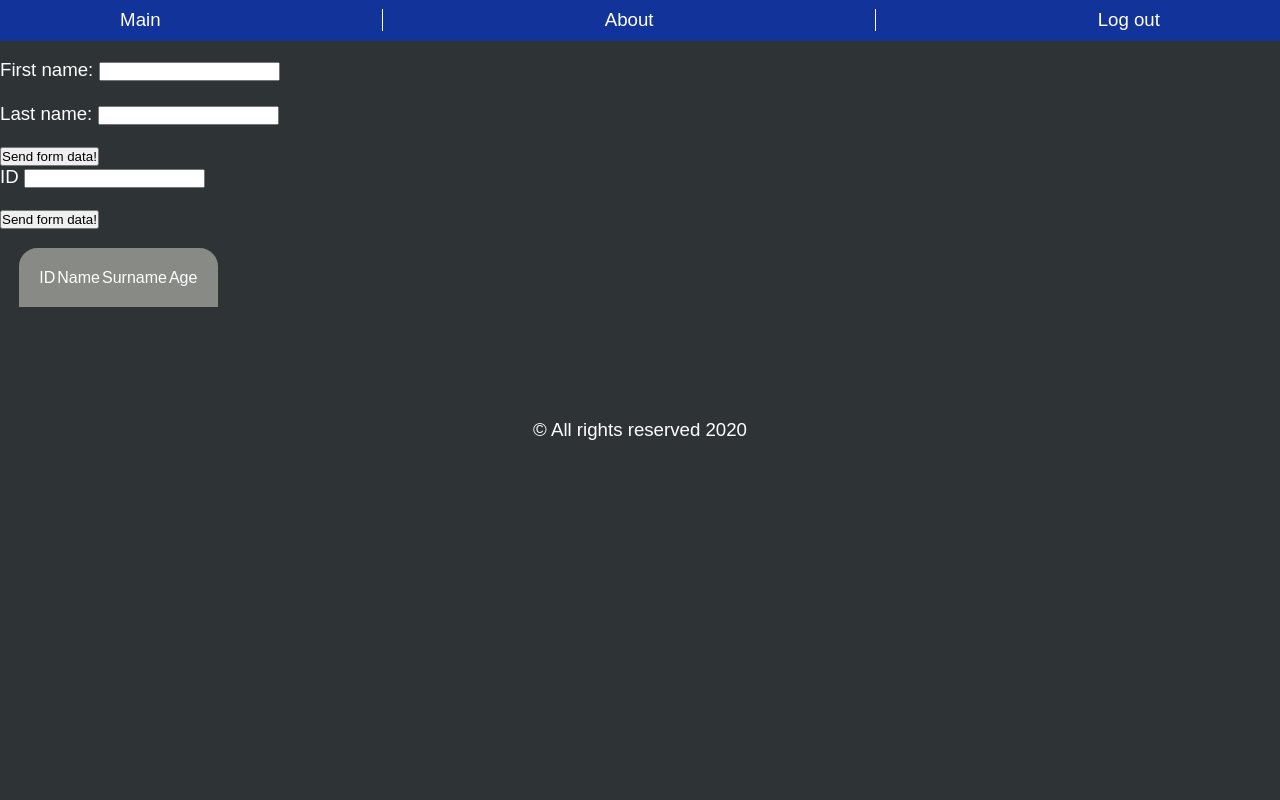
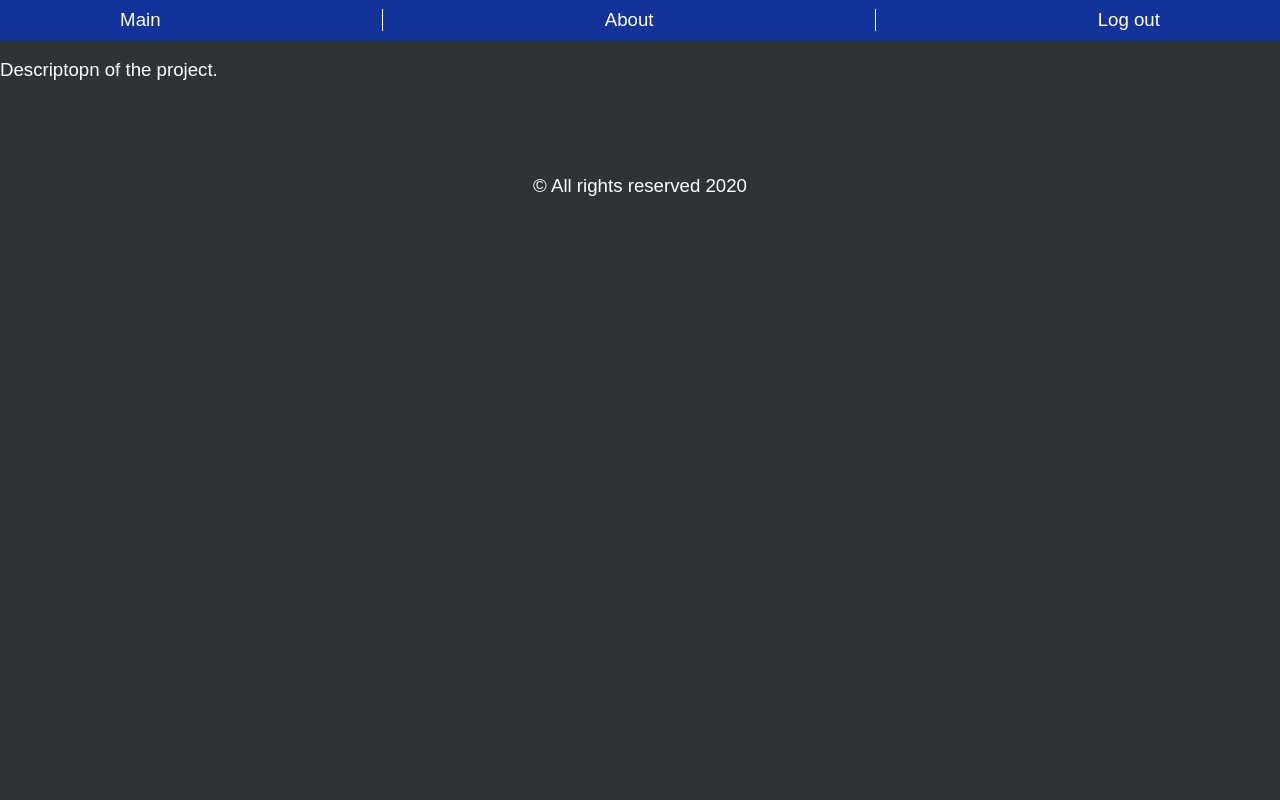
Before and after one commit to AnnyshkaF/iot-web, a Flask app: page /about in a window 1280 px wide. Run offline with Flask 2, Linux system fonts and the light colour scheme; the visitor is signed in with stand-in values (Sample User, id 1).

Commit message:
clean up

```diff
--- a/1_clean/www/app.py
+++ b/1_clean/www/app.py
@@ -22,13 +22,6 @@
 
     return render_template('main.html')
 
-@app.route('/controls')
-def controlsPage():
-    if 'login' not in session:
-        return redirect('/auth')
-
-    d = {'controls': CFG['controls']}
-    return render_template('controls.html', **d)
 
 @app.route('/auth', methods = ['GET', 'POST'])
 def authPage():
@@ -86,6 +79,24 @@
     d = {'people': k}
     return render_template('find_worker.html', **d)
 
+@app.route('/alc_info', methods = ['GET', 'POST'])
+def aclPage():
+    weight = request.values.get('weight')
+    print(weight)
+    volume = request.values.get('volume')
+
+    #names = ALC_CFG['name'];
+    names = ['pivo4', 'pivo6', 'vodka']
+    for n in names:
+        hour = 2#(names[weight][volume]['hour']);
+        min = 30 #(names[weight][volume]['min']);
+
+    if(weight == None or volume == None):
+        d = {'weight': 70, 'volume' : 100};
+    else:
+        d = {'weight': weight, 'volume' : volume, 'hour' : hour, 'min': min}
+
+    return render_template('alc_info.html', **d)
 
 @app.route('/about')
 def aboutPage():
--- a/1_clean/www/save.json
+++ b/1_clean/www/save.json
@@ -1 +1 @@
-{"buttons": [{"name": "button1", "state": "1"}, {"name": "button2", "state": 0}]}
+{"buttons": [{"name": "button1", "state": 1}, {"name": "button2", "state": "0"}]}
--- a/1_clean/www/static/main.js
+++ b/1_clean/www/static/main.js
@@ -34,6 +34,7 @@
 }
 
 //Пункт 8
+//GET
 /*button2.onclick = function(){
 	var newState = lastStateOfButton2 == 1 ? 0 : 1;
 	fetch("/api/changeStateOfSomething2?newState=" + (lastStateOfButton2 == 1 ? 0 : 1))
@@ -53,7 +54,7 @@
 		});
 }*/
 
-//POST
+//POST request
 button2.onclick = function(){
 	console.log('in func');
 	var newState = lastStateOfButton2 == 1 ? 0 : 1;
@@ -120,8 +121,6 @@
 		document.getElementById("button-input2").value=""
 }
 
-
-//function setWatch(){
 function initWatch(){
 	let  dt = new Date(),
 		hours = dt.getHours(),
@@ -231,7 +230,6 @@
 			lastStateOfButton1 = d.stateOfSomething1.state;
 			lastStateOfButton2 = d.stateOfSomething2.state;
 
-			//
 			setTimeout(loop, 1000);
 		})
 		.catch(function(err){
--- a/1_clean/www/templates/about.html
+++ b/1_clean/www/templates/about.html
@@ -1,40 +1,5 @@
 {% extends "base_with_menu.html" %}
 
 {% block articles %}
- <form name="formGer" method="get">
-    <label for="name">First name:</label>
-    <input type="text" id="name" name="name"><br><br>
-    <label for="surname">Last name:</label>
-    <input type="text" id="surname" name="surname"><br><br>
-    <input type="submit" value="Send form data!">
-  </form>
-
-  <form name="formPost" method="post">
-    <label for="ID">ID</label>
-    <input type="text" id="id" name="id"><br><br>
-    <input type="submit" value="Send form data!">
-  </form>
-
-  <article>
-		<div class="work-panel">
-			<div class="work-panel-title">
-                <table>
-                    <tr>
-                        <td>ID</td>
-                        <td>Name</td>
-                        <td>Surname</td>
-                        <td>Age</td>
-                    </tr>
-                    {% for p in people %}
-                    <tr>
-                      <td>{{p.id}}</td>
-                      <td>{{p.name}}</td>
-                      <td>{{p.surname}}</td>
-                      <td>{{p.age}}</td>
-                    </tr>
-                    {% endfor %}
-                  </table>
-            </div>
-		</div>
-</article>
+  Descriptopn of the project.
 {% endblock %}
```
